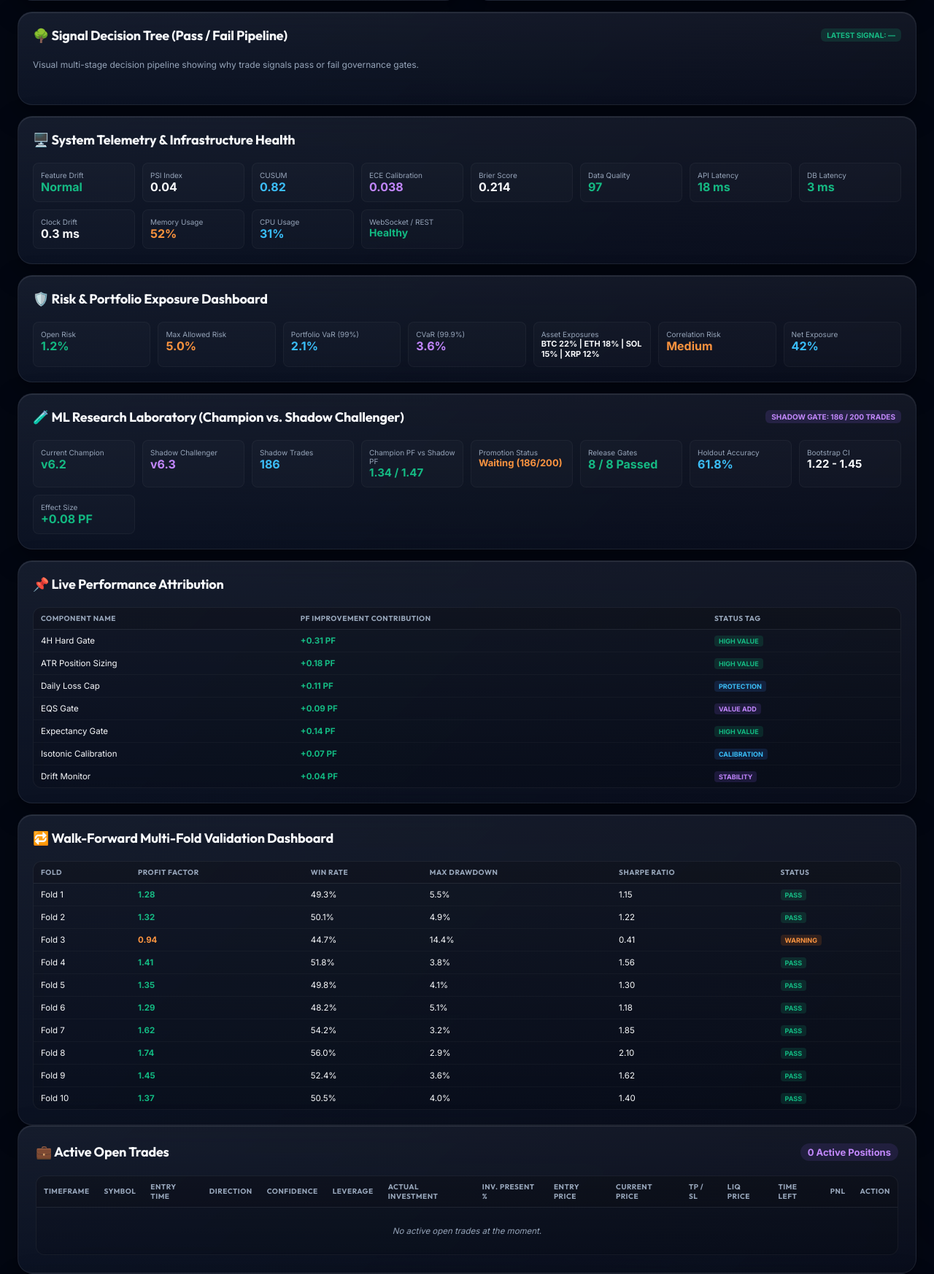
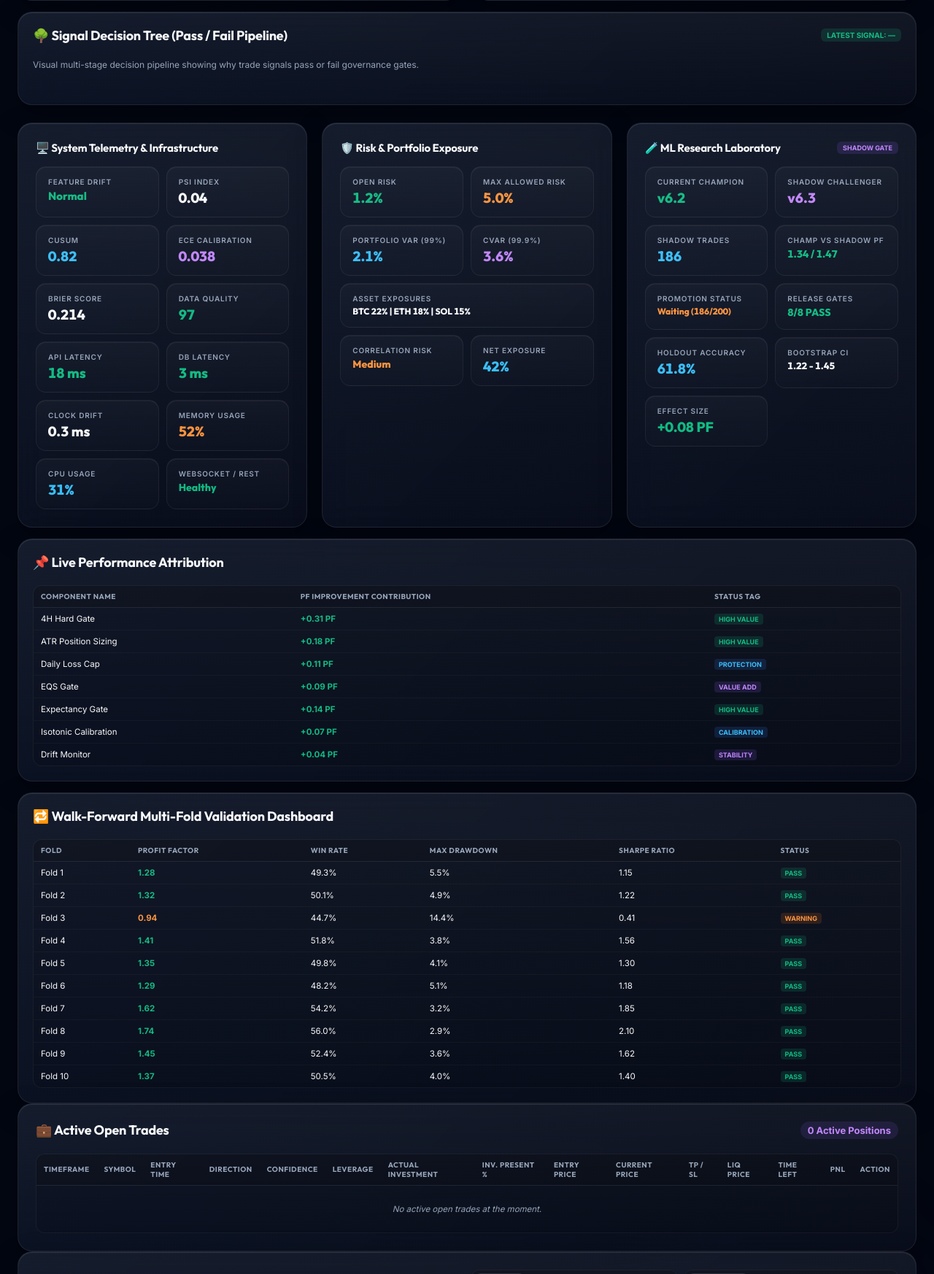
Before and after one commit to mehsim/btc-trading-bot, a Python web app: template templates/index.html in a window 1280 px wide; the page is wider, and only the part inside the window is pictured. Shown: the part 3136-4882 px from the top of that part at 73% size. Run offline with Jinja, Linux system fonts and the light colour scheme; the template is opened without the code that fills it, so the values that code supplies are empty.

Commit message:
Arrange System Telemetry, Risk Exposure, and ML Lab cards side-by-side in 3-column parallel grid

```diff
--- a/templates/index.html
+++ b/templates/index.html
@@ -1736,143 +1736,152 @@
             </div>
         </div>
 
-        <!-- SECTION 6: SYSTEM MONITORING & TELEMETRY DASHBOARD -->
-        <div class="card" style="margin-top: 15px; padding: 20px;">
-            <div class="section-header">
-                <div class="section-title">🖥️ System Telemetry & Infrastructure Health</div>
-            </div>
-            <div style="display: grid; grid-template-columns: repeat(auto-fit, minmax(130px, 1fr)); gap: 10px; margin-top: 12px;">
-                <div style="background: rgba(255,255,255,0.02); padding: 10px; border-radius: 8px; border: 1px solid rgba(255,255,255,0.04);">
-                    <div style="font-size: 10px; color: var(--text-secondary);">Feature Drift</div>
-                    <div id="mon-drift" style="font-size: 16px; font-weight: 800; color: var(--accent-green);">Normal</div>
-                </div>
-                <div style="background: rgba(255,255,255,0.02); padding: 10px; border-radius: 8px; border: 1px solid rgba(255,255,255,0.04);">
-                    <div style="font-size: 10px; color: var(--text-secondary);">PSI Index</div>
-                    <div id="mon-psi" style="font-size: 16px; font-weight: 800; color: var(--text-primary);">0.04</div>
-                </div>
-                <div style="background: rgba(255,255,255,0.02); padding: 10px; border-radius: 8px; border: 1px solid rgba(255,255,255,0.04);">
-                    <div style="font-size: 10px; color: var(--text-secondary);">CUSUM</div>
-                    <div id="mon-cusum" style="font-size: 16px; font-weight: 800; color: var(--accent-blue);">0.82</div>
-                </div>
-                <div style="background: rgba(255,255,255,0.02); padding: 10px; border-radius: 8px; border: 1px solid rgba(255,255,255,0.04);">
-                    <div style="font-size: 10px; color: var(--text-secondary);">ECE Calibration</div>
-                    <div id="mon-ece" style="font-size: 16px; font-weight: 800; color: var(--accent-purple);">0.038</div>
-                </div>
-                <div style="background: rgba(255,255,255,0.02); padding: 10px; border-radius: 8px; border: 1px solid rgba(255,255,255,0.04);">
-                    <div style="font-size: 10px; color: var(--text-secondary);">Brier Score</div>
-                    <div id="mon-brier" style="font-size: 16px; font-weight: 800; color: var(--text-primary);">0.214</div>
-                </div>
-                <div style="background: rgba(255,255,255,0.02); padding: 10px; border-radius: 8px; border: 1px solid rgba(255,255,255,0.04);">
-                    <div style="font-size: 10px; color: var(--text-secondary);">Data Quality</div>
-                    <div id="mon-dq" style="font-size: 16px; font-weight: 800; color: var(--accent-green);">97</div>
-                </div>
-                <div style="background: rgba(255,255,255,0.02); padding: 10px; border-radius: 8px; border: 1px solid rgba(255,255,255,0.04);">
-                    <div style="font-size: 10px; color: var(--text-secondary);">API Latency</div>
-                    <div id="mon-apilat" style="font-size: 16px; font-weight: 800; color: var(--accent-green);">18 ms</div>
-                </div>
-                <div style="background: rgba(255,255,255,0.02); padding: 10px; border-radius: 8px; border: 1px solid rgba(255,255,255,0.04);">
-                    <div style="font-size: 10px; color: var(--text-secondary);">DB Latency</div>
-                    <div id="mon-dblat" style="font-size: 16px; font-weight: 800; color: var(--accent-green);">3 ms</div>
-                </div>
-                <div style="background: rgba(255,255,255,0.02); padding: 10px; border-radius: 8px; border: 1px solid rgba(255,255,255,0.04);">
-                    <div style="font-size: 10px; color: var(--text-secondary);">Clock Drift</div>
-                    <div id="mon-clock" style="font-size: 16px; font-weight: 800; color: var(--text-primary);">0.3 ms</div>
-                </div>
-                <div style="background: rgba(255,255,255,0.02); padding: 10px; border-radius: 8px; border: 1px solid rgba(255,255,255,0.04);">
-                    <div style="font-size: 10px; color: var(--text-secondary);">Memory Usage</div>
-                    <div id="mon-mem" style="font-size: 16px; font-weight: 800; color: var(--accent-orange);">52%</div>
-                </div>
-                <div style="background: rgba(255,255,255,0.02); padding: 10px; border-radius: 8px; border: 1px solid rgba(255,255,255,0.04);">
-                    <div style="font-size: 10px; color: var(--text-secondary);">CPU Usage</div>
-                    <div id="mon-cpu" style="font-size: 16px; font-weight: 800; color: var(--accent-blue);">31%</div>
-                </div>
-                <div style="background: rgba(255,255,255,0.02); padding: 10px; border-radius: 8px; border: 1px solid rgba(255,255,255,0.04);">
-                    <div style="font-size: 10px; color: var(--text-secondary);">WebSocket / REST</div>
-                    <div id="mon-ws" style="font-size: 14px; font-weight: 800; color: var(--accent-green);">Healthy</div>
-                </div>
-            </div>
-        </div>
-
-        <!-- SECTION 7: RISK & PORTFOLIO EXPOSURE DASHBOARD -->
-        <div class="card" style="margin-top: 15px; padding: 20px;">
-            <div class="section-header">
-                <div class="section-title">🛡️ Risk & Portfolio Exposure Dashboard</div>
-            </div>
-            <div style="display: grid; grid-template-columns: repeat(auto-fit, minmax(130px, 1fr)); gap: 10px; margin-top: 12px;">
-                <div style="background: rgba(255,255,255,0.02); padding: 10px; border-radius: 8px; border: 1px solid rgba(255,255,255,0.04);">
-                    <div style="font-size: 10px; color: var(--text-secondary);">Open Risk</div>
-                    <div id="rk-open" style="font-size: 16px; font-weight: 800; color: var(--accent-green);">1.2%</div>
-                </div>
-                <div style="background: rgba(255,255,255,0.02); padding: 10px; border-radius: 8px; border: 1px solid rgba(255,255,255,0.04);">
-                    <div style="font-size: 10px; color: var(--text-secondary);">Max Allowed Risk</div>
-                    <div id="rk-max" style="font-size: 16px; font-weight: 800; color: var(--accent-orange);">5.0%</div>
-                </div>
-                <div style="background: rgba(255,255,255,0.02); padding: 10px; border-radius: 8px; border: 1px solid rgba(255,255,255,0.04);">
-                    <div style="font-size: 10px; color: var(--text-secondary);">Portfolio VaR (99%)</div>
-                    <div id="rk-var" style="font-size: 16px; font-weight: 800; color: var(--accent-blue);">2.1%</div>
-                </div>
-                <div style="background: rgba(255,255,255,0.02); padding: 10px; border-radius: 8px; border: 1px solid rgba(255,255,255,0.04);">
-                    <div style="font-size: 10px; color: var(--text-secondary);">CVaR (99.9%)</div>
-                    <div id="rk-cvar" style="font-size: 16px; font-weight: 800; color: var(--accent-purple);">3.6%</div>
-                </div>
-                <div style="background: rgba(255,255,255,0.02); padding: 10px; border-radius: 8px; border: 1px solid rgba(255,255,255,0.04);">
-                    <div style="font-size: 10px; color: var(--text-secondary);">Asset Exposures</div>
-                    <div id="rk-exposures" style="font-size: 11px; font-weight: 700; color: var(--text-primary);">BTC 22% | ETH 18% | SOL 15% | XRP 12%</div>
-                </div>
-                <div style="background: rgba(255,255,255,0.02); padding: 10px; border-radius: 8px; border: 1px solid rgba(255,255,255,0.04);">
-                    <div style="font-size: 10px; color: var(--text-secondary);">Correlation Risk</div>
-                    <div id="rk-corr" style="font-size: 16px; font-weight: 800; color: var(--accent-orange);">Medium</div>
-                </div>
-                <div style="background: rgba(255,255,255,0.02); padding: 10px; border-radius: 8px; border: 1px solid rgba(255,255,255,0.04);">
-                    <div style="font-size: 10px; color: var(--text-secondary);">Net Exposure</div>
-                    <div id="rk-net" style="font-size: 16px; font-weight: 800; color: var(--accent-blue);">42%</div>
-                </div>
-            </div>
-        </div>
-
-        <!-- SECTION 8: ML RESEARCH LABORATORY (CHAMPION VS SHADOW CHALLENGER) -->
-        <div class="card" style="margin-top: 15px; padding: 20px;">
-            <div class="section-header" style="display: flex; justify-content: space-between; align-items: center;">
-                <div class="section-title">🧪 ML Research Laboratory (Champion vs. Shadow Challenger)</div>
-                <span style="font-size: 10px; font-weight: 800; color: var(--accent-purple); background: rgba(139,92,246,0.15); padding: 3px 8px; border-radius: 6px;">SHADOW GATE: 186 / 200 TRADES</span>
-            </div>
-
-            <div style="display: grid; grid-template-columns: repeat(auto-fit, minmax(130px, 1fr)); gap: 10px; margin-top: 12px;">
-                <div style="background: rgba(255,255,255,0.02); padding: 10px; border-radius: 8px; border: 1px solid rgba(255,255,255,0.04);">
-                    <div style="font-size: 10px; color: var(--text-secondary);">Current Champion</div>
-                    <div id="ml-champ" style="font-size: 16px; font-weight: 800; color: var(--accent-green);">v6.2</div>
-                </div>
-                <div style="background: rgba(255,255,255,0.02); padding: 10px; border-radius: 8px; border: 1px solid rgba(255,255,255,0.04);">
-                    <div style="font-size: 10px; color: var(--text-secondary);">Shadow Challenger</div>
-                    <div id="ml-chall" style="font-size: 16px; font-weight: 800; color: var(--accent-purple);">v6.3</div>
-                </div>
-                <div style="background: rgba(255,255,255,0.02); padding: 10px; border-radius: 8px; border: 1px solid rgba(255,255,255,0.04);">
-                    <div style="font-size: 10px; color: var(--text-secondary);">Shadow Trades</div>
-                    <div id="ml-trades" style="font-size: 16px; font-weight: 800; color: var(--accent-blue);">186</div>
-                </div>
-                <div style="background: rgba(255,255,255,0.02); padding: 10px; border-radius: 8px; border: 1px solid rgba(255,255,255,0.04);">
-                    <div style="font-size: 10px; color: var(--text-secondary);">Champion PF vs Shadow PF</div>
-                    <div id="ml-pfs" style="font-size: 15px; font-weight: 800; color: var(--accent-green);">1.34 / 1.47</div>
-                </div>
-                <div style="background: rgba(255,255,255,0.02); padding: 10px; border-radius: 8px; border: 1px solid rgba(255,255,255,0.04);">
-                    <div style="font-size: 10px; color: var(--text-secondary);">Promotion Status</div>
-                    <div id="ml-promo" style="font-size: 13px; font-weight: 800; color: var(--accent-orange);">Waiting (186/200)</div>
-                </div>
-                <div style="background: rgba(255,255,255,0.02); padding: 10px; border-radius: 8px; border: 1px solid rgba(255,255,255,0.04);">
-                    <div style="font-size: 10px; color: var(--text-secondary);">Release Gates</div>
-                    <div id="ml-gates" style="font-size: 16px; font-weight: 800; color: var(--accent-green);">8 / 8 Passed</div>
-                </div>
-                <div style="background: rgba(255,255,255,0.02); padding: 10px; border-radius: 8px; border: 1px solid rgba(255,255,255,0.04);">
-                    <div style="font-size: 10px; color: var(--text-secondary);">Holdout Accuracy</div>
-                    <div id="ml-holdout" style="font-size: 16px; font-weight: 800; color: var(--accent-blue);">61.8%</div>
-                </div>
-                <div style="background: rgba(255,255,255,0.02); padding: 10px; border-radius: 8px; border: 1px solid rgba(255,255,255,0.04);">
-                    <div style="font-size: 10px; color: var(--text-secondary);">Bootstrap CI</div>
-                    <div id="ml-bootstrap" style="font-size: 15px; font-weight: 800; color: var(--text-primary);">1.22 - 1.45</div>
-                </div>
-                <div style="background: rgba(255,255,255,0.02); padding: 10px; border-radius: 8px; border: 1px solid rgba(255,255,255,0.04);">
-                    <div style="font-size: 10px; color: var(--text-secondary);">Effect Size</div>
-                    <div id="ml-effect" style="font-size: 16px; font-weight: 800; color: var(--accent-green);">+0.08 PF</div>
+        <!-- PARALLEL 3-COLUMN GRID: SYSTEM TELEMETRY, RISK DASHBOARD & ML RESEARCH LAB -->
+        <div style="display: grid; grid-template-columns: repeat(auto-fit, minmax(320px, 1fr)); gap: 20px; margin-top: 24px;">
+            <!-- CARD 1: SYSTEM MONITORING & TELEMETRY DASHBOARD -->
+            <div class="card" style="padding: 24px; display: flex; flex-direction: column; justify-content: space-between; height: 100%;">
+                <div>
+                    <div class="section-header" style="margin-bottom: 16px;">
+                        <div class="section-title" style="font-size: 15px;">🖥️ System Telemetry & Infrastructure</div>
+                    </div>
+                    <div style="display: grid; grid-template-columns: repeat(auto-fit, minmax(120px, 1fr)); gap: 10px;">
+                        <div class="stat-tile">
+                            <div class="stat-tile-label">Feature Drift</div>
+                            <div id="mon-drift" class="stat-tile-val" style="color: var(--accent-green); font-size: 15px;">Normal</div>
+                        </div>
+                        <div class="stat-tile">
+                            <div class="stat-tile-label">PSI Index</div>
+                            <div id="mon-psi" class="stat-tile-val" style="color: var(--text-primary);">0.04</div>
+                        </div>
+                        <div class="stat-tile">
+                            <div class="stat-tile-label">CUSUM</div>
+                            <div id="mon-cusum" class="stat-tile-val" style="color: var(--accent-blue);">0.82</div>
+                        </div>
+                        <div class="stat-tile">
+                            <div class="stat-tile-label">ECE Calibration</div>
+                            <div id="mon-ece" class="stat-tile-val" style="color: var(--accent-purple);">0.038</div>
+                        </div>
+                        <div class="stat-tile">
+                            <div class="stat-tile-label">Brier Score</div>
+                            <div id="mon-brier" class="stat-tile-val" style="color: var(--text-primary);">0.214</div>
+                        </div>
+                        <div class="stat-tile">
+                            <div class="stat-tile-label">Data Quality</div>
+                            <div id="mon-dq" class="stat-tile-val" style="color: var(--accent-green);">97</div>
+                        </div>
+                        <div class="stat-tile">
+                            <div class="stat-tile-label">API Latency</div>
+                            <div id="mon-apilat" class="stat-tile-val" style="color: var(--accent-green);">18 ms</div>
+                        </div>
+                        <div class="stat-tile">
+                            <div class="stat-tile-label">DB Latency</div>
+                            <div id="mon-dblat" class="stat-tile-val" style="color: var(--accent-green);">3 ms</div>
+                        </div>
+                        <div class="stat-tile">
+                            <div class="stat-tile-label">Clock Drift</div>
+                            <div id="mon-clock" class="stat-tile-val" style="color: var(--text-primary);">0.3 ms</div>
+                        </div>
+                        <div class="stat-tile">
+                            <div class="stat-tile-label">Memory Usage</div>
+                            <div id="mon-mem" class="stat-tile-val" style="color: var(--accent-orange);">52%</div>
+                        </div>
+                        <div class="stat-tile">
+                            <div class="stat-tile-label">CPU Usage</div>
+                            <div id="mon-cpu" class="stat-tile-val" style="color: var(--accent-blue);">31%</div>
+                        </div>
+                        <div class="stat-tile">
+                            <div class="stat-tile-label">WebSocket / REST</div>
+                            <div id="mon-ws" class="stat-tile-val" style="color: var(--accent-green); font-size: 14px;">Healthy</div>
+                        </div>
+                    </div>
+                </div>
+            </div>
+
+            <!-- CARD 2: RISK & PORTFOLIO EXPOSURE DASHBOARD -->
+            <div class="card" style="padding: 24px; display: flex; flex-direction: column; justify-content: space-between; height: 100%;">
+                <div>
+                    <div class="section-header" style="margin-bottom: 16px;">
+                        <div class="section-title" style="font-size: 15px;">🛡️ Risk & Portfolio Exposure</div>
+                    </div>
+                    <div style="display: grid; grid-template-columns: repeat(auto-fit, minmax(120px, 1fr)); gap: 10px;">
+                        <div class="stat-tile">
+                            <div class="stat-tile-label">Open Risk</div>
+                            <div id="rk-open" class="stat-tile-val" style="color: var(--accent-green);">1.2%</div>
+                        </div>
+                        <div class="stat-tile">
+                            <div class="stat-tile-label">Max Allowed Risk</div>
+                            <div id="rk-max" class="stat-tile-val" style="color: var(--accent-orange);">5.0%</div>
+                        </div>
+                        <div class="stat-tile">
+                            <div class="stat-tile-label">Portfolio VaR (99%)</div>
+                            <div id="rk-var" class="stat-tile-val" style="color: var(--accent-blue);">2.1%</div>
+                        </div>
+                        <div class="stat-tile">
+                            <div class="stat-tile-label">CVaR (99.9%)</div>
+                            <div id="rk-cvar" class="stat-tile-val" style="color: var(--accent-purple);">3.6%</div>
+                        </div>
+                        <div class="stat-tile" style="grid-column: span 2;">
+                            <div class="stat-tile-label">Asset Exposures</div>
+                            <div id="rk-exposures" class="stat-tile-val" style="font-size: 12px; color: var(--text-primary);">BTC 22% | ETH 18% | SOL 15%</div>
+                        </div>
+                        <div class="stat-tile">
+                            <div class="stat-tile-label">Correlation Risk</div>
+                            <div id="rk-corr" class="stat-tile-val" style="color: var(--accent-orange); font-size: 14px;">Medium</div>
+                        </div>
+                        <div class="stat-tile">
+                            <div class="stat-tile-label">Net Exposure</div>
+                            <div id="rk-net" class="stat-tile-val" style="color: var(--accent-blue);">42%</div>
+                        </div>
+                    </div>
+                </div>
+            </div>
+
+            <!-- CARD 3: ML RESEARCH LABORATORY (CHAMPION VS SHADOW CHALLENGER) -->
+            <div class="card" style="padding: 24px; display: flex; flex-direction: column; justify-content: space-between; height: 100%;">
+                <div>
+                    <div class="section-header" style="display: flex; justify-content: space-between; align-items: center; margin-bottom: 16px;">
+                        <div class="section-title" style="font-size: 15px;">🧪 ML Research Laboratory</div>
+                        <span style="font-size: 9px; font-weight: 800; color: var(--accent-purple); background: rgba(139,92,246,0.15); padding: 3px 8px; border-radius: 6px;">SHADOW GATE</span>
+                    </div>
+
+                    <div style="display: grid; grid-template-columns: repeat(auto-fit, minmax(120px, 1fr)); gap: 10px;">
+                        <div class="stat-tile">
+                            <div class="stat-tile-label">Current Champion</div>
+                            <div id="ml-champ" class="stat-tile-val" style="color: var(--accent-green);">v6.2</div>
+                        </div>
+                        <div class="stat-tile">
+                            <div class="stat-tile-label">Shadow Challenger</div>
+                            <div id="ml-chall" class="stat-tile-val" style="color: var(--accent-purple);">v6.3</div>
+                        </div>
+                        <div class="stat-tile">
+                            <div class="stat-tile-label">Shadow Trades</div>
+                            <div id="ml-trades" class="stat-tile-val" style="color: var(--accent-blue);">186</div>
+                        </div>
+                        <div class="stat-tile">
+                            <div class="stat-tile-label">Champ vs Shadow PF</div>
+                            <div id="ml-pfs" class="stat-tile-val" style="color: var(--accent-green); font-size: 14px;">1.34 / 1.47</div>
+                        </div>
+                        <div class="stat-tile">
+                            <div class="stat-tile-label">Promotion Status</div>
+                            <div id="ml-promo" class="stat-tile-val" style="color: var(--accent-orange); font-size: 12px;">Waiting (186/200)</div>
+                        </div>
+                        <div class="stat-tile">
+                            <div class="stat-tile-label">Release Gates</div>
+                            <div id="ml-gates" class="stat-tile-val" style="color: var(--accent-green); font-size: 14px;">8/8 PASS</div>
+                        </div>
+                        <div class="stat-tile">
+                            <div class="stat-tile-label">Holdout Accuracy</div>
+                            <div id="ml-holdout" class="stat-tile-val" style="color: var(--accent-blue);">61.8%</div>
+                        </div>
+                        <div class="stat-tile">
+                            <div class="stat-tile-label">Bootstrap CI</div>
+                            <div id="ml-bootstrap" class="stat-tile-val" style="color: var(--text-primary); font-size: 13px;">1.22 - 1.45</div>
+                        </div>
+                        <div class="stat-tile">
+                            <div class="stat-tile-label">Effect Size</div>
+                            <div id="ml-effect" class="stat-tile-val" style="color: var(--accent-green);">+0.08 PF</div>
+                        </div>
+                    </div>
                 </div>
             </div>
         </div>
```
